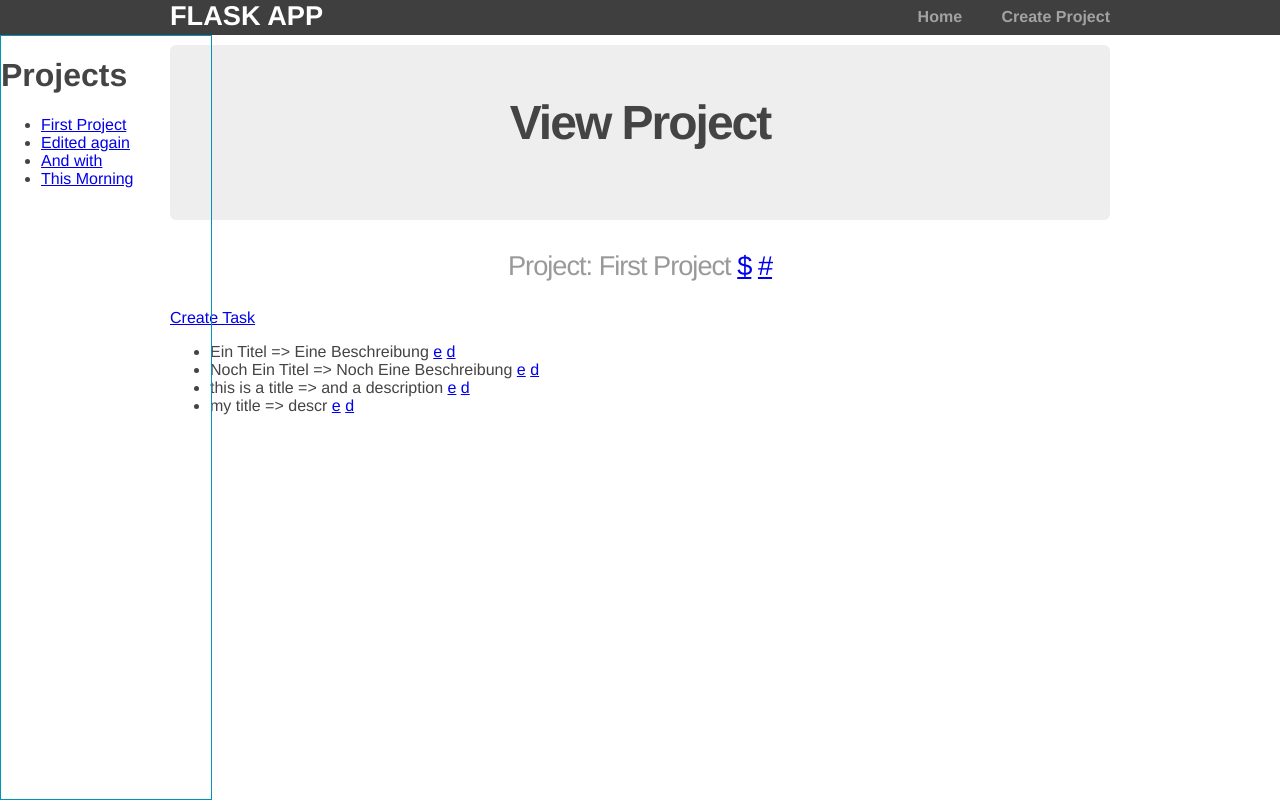
After one commit to adanpinnero/todo_sample, a Flask app: page /project/view/1/ in a window 1280 px wide. The commit adds this page. Run offline with Flask 2, Linux system fonts and the light colour scheme.

Commit message:
changed lots

```diff
--- a/application.py
+++ b/application.py
@@ -1,10 +1,11 @@
 # -*- coding: utf-8 -*-
 __author__ = 'seb'
 
-from flask import Flask, render_template, request, redirect, jsonify, url_for
-from sqlalchemy import create_engine
+from flask import Flask, render_template, request, redirect, jsonify, url_for, g
+from sqlalchemy import create_engine, desc
 from sqlalchemy.orm import sessionmaker
 from database import Base, User, Project, Task
+from functions import *
 
 app = Flask(__name__)
 
@@ -15,43 +16,138 @@ DBSession = sessionmaker(bind=engine)
 session = DBSession()
 
 
+@app.before_request
+def get_sidebar():
+    g.projects = session.query(Project).all()
+    g.latest10 = session.query(Task).order_by(Task.id.desc()).limit(10).all()
+    print("f")
+
+
 @app.route('/')
 def home():
-    projects = session.query(Project).all()
-
-    return render_template('home.html', projects=projects)
+    return render_template('home.html')
 
 
-@app.route('/project/create')
+# ## Project ## #
+@app.route('/project/create', methods=['GET', 'POST'])
 def create_project():
-    return render_template('createproject.html')
+    if request.method == 'POST':
+        # todo read userid from logged in user
+        project = Project(name=request.form['project_name'], user_id=1)
+        session.add(project)
+        session.commit()
+        # todo redirect to the newly created project instead of home
+        return redirect(url_for('view_project', project_id=project.id))
+    else:
+        return render_template('createproject.html')
 
 
-@app.route('/project/edit/<int:project_id>/')
+# only the name can be edited
+@app.route('/project/edit/<int:project_id>/', methods=['GET', 'POST'])
 def edit_project(project_id):
-    return render_template('editproject.html')
+    project = session.query(Project) \
+        .filter(Project.id == project_id).one()
+    if request.method == 'POST':
+        project.name = request.form['project_name']
+        session.add(project)
+        session.commit()
+        return redirect(url_for('view_project', project_id=project.id))
+    else:
+        return render_template('editproject.html', project=project)
 
 
-@app.route('/project/delete/<int:project_id>/')
+@app.route('/project/delete/<int:project_id>/', methods=['GET', 'POST'])
 def delete_project(project_id):
-    return render_template('deleteproject.html')
+    project = session.query(Project) \
+        .filter(Project.id == project_id).one()
+    if request.method == 'POST':
+        session.delete(project)
+        session.commit()
+        return redirect(url_for('home'))
+        # todo splash "project deleted"
+    else:
+        return render_template('deleteproject.html', project=project)
 
 
-@app.route('/task/create')
-def create_task():
-    return render_template('createtask.html')
+@app.route('/project/view/<int:project_id>/')
+def view_project(project_id):
+    # I'm loading the data for the sidebar so maybe I should use that
+    # instead of querying the db twice
+    project = session.query(Project).\
+        filter(Project.id == project_id).one()
+    return render_template('viewproject.html', project=project)
 
 
-@app.route('/task/edit/<int:task_id>/')
+# ## Tasks ## #
+@app.route('/task/create/<int:project_id>/', methods=['GET', 'POST'])
+def create_task(project_id):
+    if request.method == 'POST':
+        # todo read userid from logged in user
+        # why can't I pass the params dict?
+        params = {"user_id": 1, "project_id": project_id,
+                  "title": request.form['title'],
+                  "description": request.form['description']}
+        task = Task(user_id=1,
+                    project_id=project_id,
+                    title=request.form['title'],
+                    description=request.form['description'])
+        session.add(task)
+        session.commit()
+        # todo redirect to the newly created project instead of home
+        #return redirect(render_template('viewproject.html',
+        #                project_id=project_id))
+        return redirect(url_for('view_project', project_id=project_id))
+    else:
+        return render_template('createtask.html', project_id=project_id)
+
+@app.route('/task/edit/<int:task_id>/', methods=['GET', 'POST'])
 def edit_task(task_id):
-    return render_template('edittask.html')
+    task = session.query(Task).filter(Task.id == task_id).one()
+    if request.method == 'POST':
+        task.title = request.form['title']
+        task.description = request.form['description']
+        session.add(task)
+        session.commit()
+        # todo add viewtask page and redirect there- make that edit also, JavaS
+        return redirect(url_for('view_project',
+                                project_id=task.Project.id))
+    else:
+        return render_template('edittask.html', task=task)
 
 
-@app.route('/task/delete/<int:task_id>/')
+@app.route('/task/delete/<int:task_id>/', methods=['GET', 'POST'])
 def delete_task(task_id):
-    return render_template('deletetask.html')
+    task = session.query(Task).filter(Task.id == task_id).one()
+    if request.method == 'POST':
+        session.delete(task)
+        session.commit()
+        return redirect(url_for('view_project',
+                                project_id=task.Project.id))
+    else:
+        return render_template('deletetask.html', task=task)
 
 
+# JSON functions
+
+# JSON view Task
+@app.route('/task/<int:task_id>/JSON')
+def show_task_json(task_id):
+    task = session.query(Task).filter_by(id=task_id).one()
+    return jsonify(task=task.serialize)
+
+
+# JSON view Project
+@app.route('/project/<int:project_id>/JSON')
+def show_project_json(project_id):
+    project = session.query(Project).filter_by(id=project_id).one()
+    return jsonify(project=project.serialize)
+
+
+# JSON list Projects
+@app.route('/projects/JSON')
+def show_all_projects():
+    projects = session.query(Project).all()
+    return jsonify(projects=[p.serialize for p in projects])
 
 if __name__ == '__main__':
     app.debug = True
--- a/database.py
+++ b/database.py
@@ -34,6 +34,14 @@ class Project(Base):
 
     tasks = relationship("Task", backref="Project")
 
+    @property
+    def serialize(self):
+        return {
+            'id': self.id,
+            'user_id': self.user_id,
+            'name': self.name,
+        }
+
 
 class Task(Base):
     __tablename__ = "task"
@@ -41,8 +49,19 @@ class Task(Base):
     user_id = Column(Integer, ForeignKey("user.id"))
     project_id = Column(Integer, ForeignKey("project.id"))
     title = Column(String(250), nullable=False)
-    description = Column(String(450), nullable=False)
+    description = Column(String(450), nullable=True)
     is_done = Column(Boolean, unique=False, default=False)
+
+    @property
+    def serialize(self):
+        return {
+            'id': self.id,
+            'user_id': self.user_id,
+            'project_id': self.project_id,
+            'title': self.title,
+            'description': self.description,
+            'is_done': self.is_done
+        }
 
 
 engine = create_engine('sqlite:///catalog.db')
--- /dev/null
+++ b/functions.py
@@ -0,0 +1,2 @@
+# -*- coding: utf-8 -*-
+__author__ = 'seb'
--- a/templates/deleteproject.html
+++ b/templates/deleteproject.html
@@ -3,4 +3,10 @@
   <div class="jumbo">
     <h2>Delete Project</h2>
   </div>
+<div class="main">
+    <form action="#" method="post">
+        Really delete project <i><b>{{ project.name }}</b></i>?
+        <input type="submit" value="Delete"/>
+    </form>
+</div>
 {% endblock %}
--- a/templates/deletetask.html
+++ b/templates/deletetask.html
@@ -3,4 +3,10 @@
   <div class="jumbo">
     <h2>Delete Task</h2>
   </div>
+<div class="deletetask">
+    <form action="#" method="post">
+        Really delete task <i><b>{{ task.title }}</b></i>?
+        <input type="submit" value="delete"/>
+    </form>
+</div>
 {% endblock %}
--- a/templates/layout.html
+++ b/templates/layout.html
@@ -14,19 +14,17 @@
           <ul class="menu">
             <li><a href="{{ url_for('home') }}">Home</a></li>
             <li><a href="{{ url_for('create_project') }}">Create Project</a></li>
-             <li><a href="{{ url_for('create_task') }}">Create Task</a></li>
           </ul>
         </nav></strong>
       </div>
     </header>
 
     <div id="sidebar">
-        <h1>Sidebar</h1>
+        <h1>Projects</h1>
         <ul>
-            {% for project in projects %}
-            <li>
-                {{project.name}}
-            </li>
+            {% for project in g.projects %}
+            <li><a href="{{ url_for('view_project',
+                       project_id=project.id) }}">{{ project.name }}</a></li>
             {% endfor %}
         </ul>
     </div>
--- /dev/null
+++ b/templates/viewproject.html
@@ -0,0 +1,24 @@
+{% extends "layout.html" %}
+{% block content %}
+<div class="jumbo">
+    <h2>View Project</h2>
+</div>
+<div class="project">
+    <h3>Project: {{ project.name }}
+        <a href="{{ url_for('edit_project', project_id=project.id)}}">$</a>
+        <a href="{{ url_for('delete_project', project_id=project.id)}}">#</a>
+    </h3>
+    <div class="createtask">
+        <a href="{{ url_for('create_task', project_id=project.id)}}">Create Task</a>
+    </div>
+    <ul>
+    {% for task in project.tasks %}
+        <li>
+            {{ task.title }} => {{ task.description }}
+            <a href="{{ url_for('edit_task', task_id=task.id)}}">e</a>
+            <a href="{{ url_for('delete_task', task_id=task.id)}}">d</a>
+        </li>
+    {% endfor %}
+    </ul>
+</div>
+{% endblock %}
```
Also changed, not shown: templates/createproject.html (+13 -2 lines), templates/createtask.html (+13 -2 lines), templates/editproject.html (+13 -2 lines), templates/edittask.html (+15 -0 lines), templates/home.html (+8 -0 lines), catalog.db, 2 other files.
